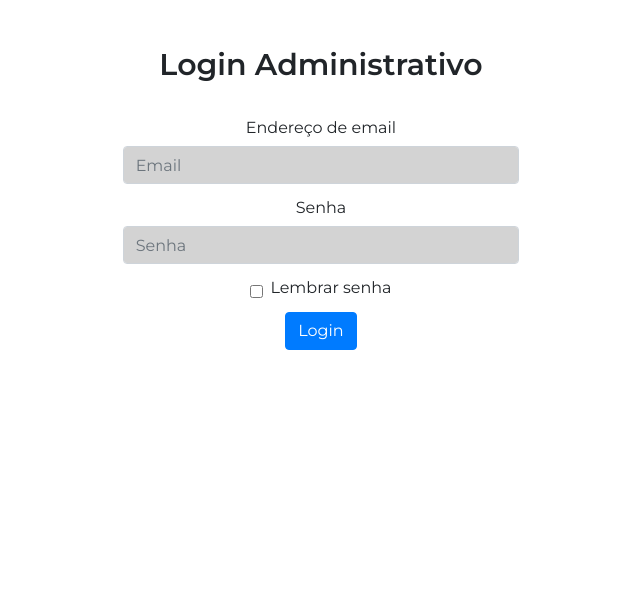
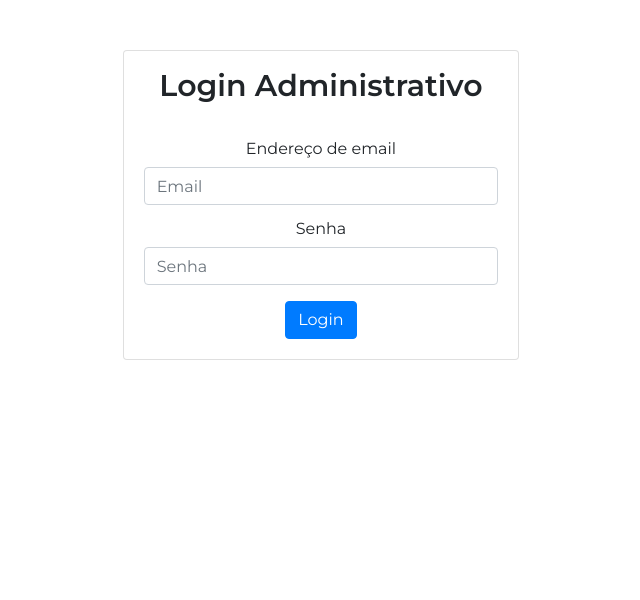
Before and after one commit to DarlanHenrique/-Equipe-2-Trainee-2020.1, a PHP site: page /html/login.html in a window 1280 px wide. Shown: the part 89-689 px from the top of the page, without its empty margins (319-959 px from the left). Run offline with PHP 8.4, Linux system fonts and the light colour scheme; some libraries are stand-ins or nearby versions.

Commit message:
Alterações propostas pelo Darlan

```diff
--- a/css/styles.css
+++ b/css/styles.css
@@ -46,7 +46,6 @@
     font-size: "50px"!important;
 }
 .login-input{
-    background-color: lightgrey;
     margin-top: 10px !important;
 }
 .login-footer{
--- a/html/login.html
+++ b/html/login.html
@@ -56,7 +56,9 @@
 
     </header>
 
-    <main class="col-md-4 offset-md-4 login-main">
+    <main class="col-xl-4 offset-xl-4 col-lg-6 offset-lg-3 col-md-8 offset-md-2 login-main">
+      <div class="card">
+        <div class="card-body">
           <h1>Login Administrativo</h1>
           <form>
               <div class="form-group">
@@ -68,11 +70,11 @@
               <input type="password" class="form-control login-input" id="exampleInputPassword1" placeholder="Senha">
               </div>
               <div class="form-group form-check">
-            <input type="checkbox" class="form-check-input" id="exampleCheck1">
-            <label class="form-check-label" for="exampleCheck1">Lembrar senha</label>
               </div>
               <button type="submit" class="btn btn-primary">Login</button>
           </form>
+        </div>
+      </div>
     </main>
 
     <div class="login-footer">
```
Also changed, not shown: app/controllers/UsersController.php (added, +43 -0 lines), app/views/createUser.view.php (added, +14 -0 lines). Lines whose indentation alone changed are shown as unchanged.
